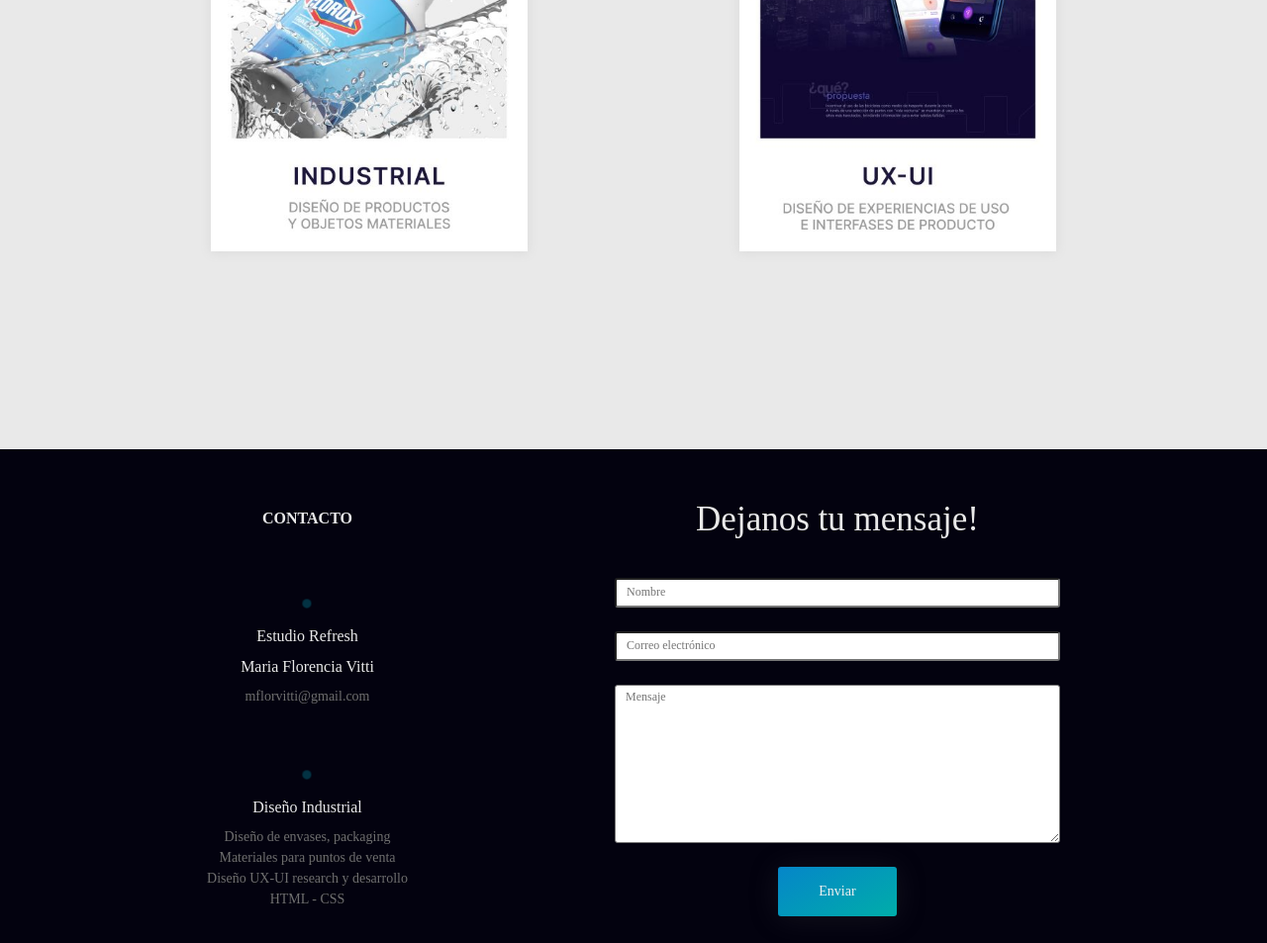
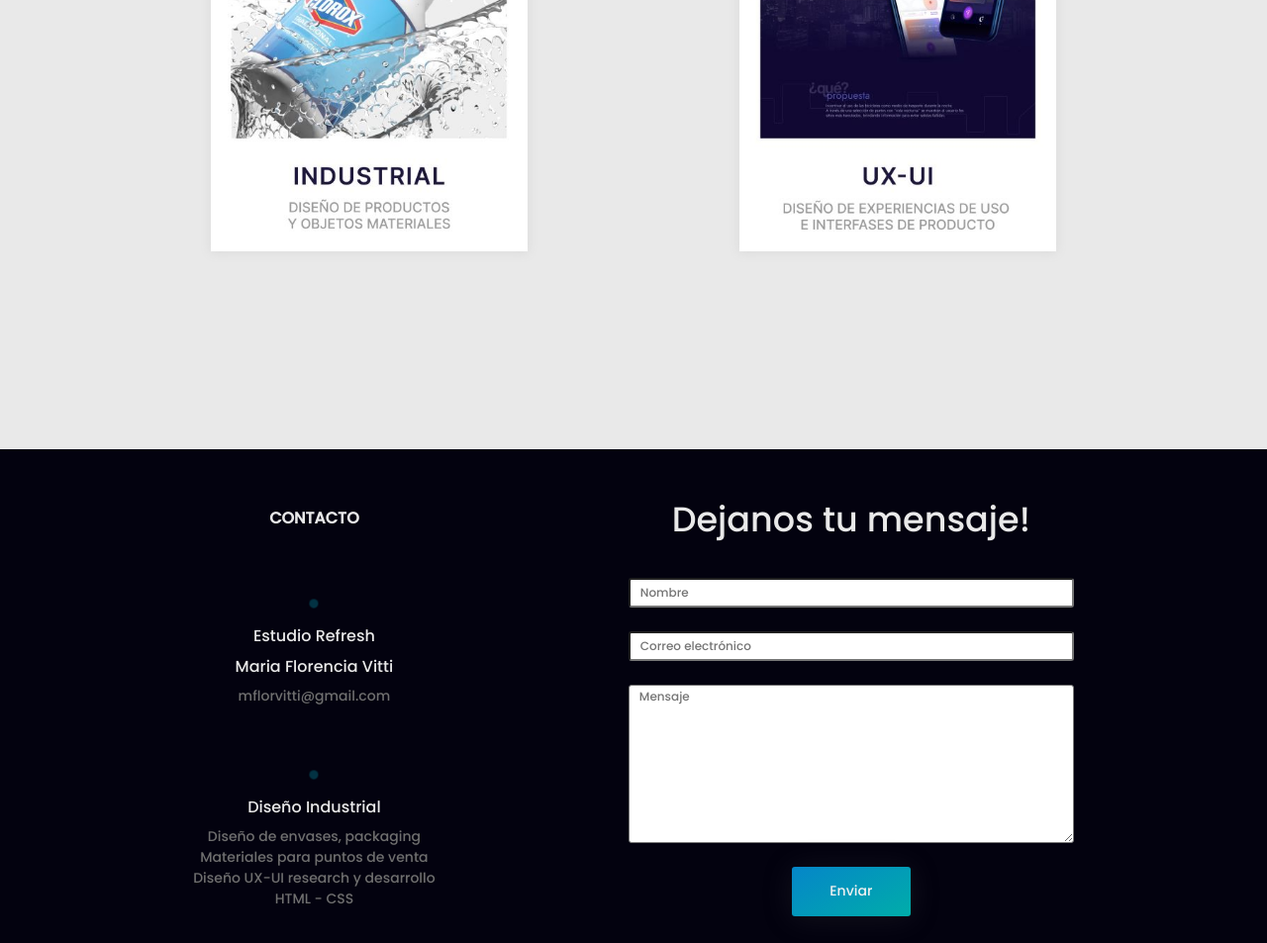
Before and after one commit to florvitti/PF-VITTI, a website: page index.html in a window 1280 px wide. Shown: the part 2371-3324 px from the top of the page at 99% size. Drawn offline with nearby package versions, Linux system fonts and the light colour scheme.

Commit message:
correccion final

```diff
--- a/index.html
+++ b/index.html
@@ -12,6 +12,9 @@
 
     <link rel="stylesheet" href="./assets/css/bootstrap.min.css">
     <link rel="stylesheet" href="./css/stylescss.css">
+    <link rel="preconnect" href="https://fonts.googleapis.com">
+    <link rel="preconnect" href="https://fonts.gstatic.com" crossorigin>
+    <link href="https://fonts.googleapis.com/css2?family=Inter&family=Poppins:wght@500&display=swap" rel="stylesheet">
     <link rel="stylesheet" href="https://cdnjs.cloudflare.com/ajax/libs/animate.css/4.1.1/animate.min.css"/>
 
 </head>
```
Also changed, not shown: pages/metodologia.html (+3 -0 lines), pages/mi-historia.html (+3 -0 lines), pages/proyectos-industrial.html (+3 -0 lines), pages/proyectos-uxui.html (+3 -0 lines).
